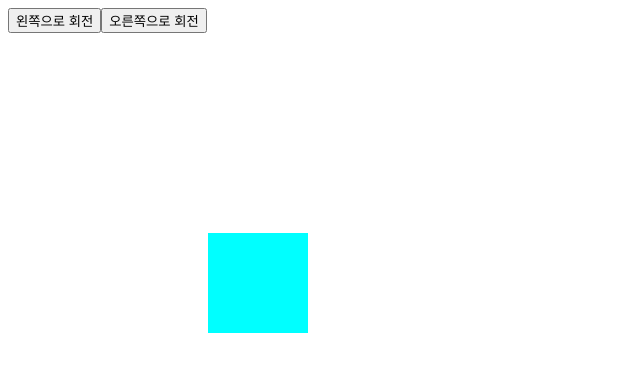
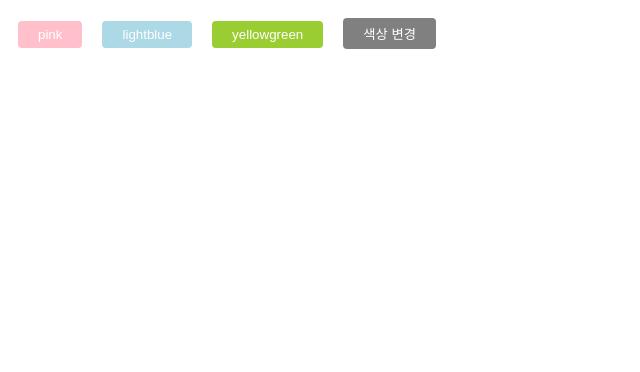
Before and after one commit to Jinkyo-09/react-first, a React (Create React App) app: page /#/ in a window 1280 px wide. Shown: the top 372 px of the page, without its empty margins (0-640 px from the left). Built offline with nearby package versions, Linux system fonts and the light colour scheme.

Commit message:
버튼클릭시 기존 데이터 변경 및 스타일 변경

```diff
--- a/src/App.jsx
+++ b/src/App.jsx
@@ -6,34 +6,20 @@
 import './style.scss';
 
 function App() {
-	const [Degree, setDegree] = useState(0);
+	const [colors, setcolors] = useState(['pink', 'lightblue', 'yellowgreen']);
+	const colors2 = [...colors];
+	colors2[0] = 'hotpink';
 
 	return (
 		<>
-			<button onClick={() => setDegree(Degree - 45)}>왼쪽으로 회전</button>
-			<button onClick={() => setDegree(Degree + 45)}>오른쪽으로 회전</button>
-			<article style={{ transform: `rotate(${Degree}deg)` }}></article>
+			{colors.map((color, idx) => (
+				<button style={{ backgroundColor: color }} key={idx}>
+					{color}
+				</button>
+			))}
+			<button onClick={() => setcolors(colors2)}>색상 변경</button>
 		</>
 	);
 }
 
 export default App;
-
-/*
-	hooks
-	- 리액트 16버전부터 새로나온 개념으로 리앸트에서 자주 쓰이는 상ㅇ태관리, 생명주기에 관련된 내용들을 hook이라는 형태의 내장함수로 편의 기능을 제공
-	-hook이 나오기 전까지는 class방식으로 컴포넌트를 생성 및 기능확장을 비효율적으로 처리
-
-	자주쓰는 hook top3
-	useState : 컴포넌트에서 화면의 랜더링을 담당하는 중요한 정보값 관리
-	useEffect : 컴포넌트의 생명주기에 관련된 함수 (생성, 변화, 소멸)
-	useRef : 컴포넌트 안쪽에서 특정 값을 참조객체에 담을때
-
-	리액트의 성능 관리를 hook
-	리액트에서의 memoization : 메모리점유율을 늘려서 성능을 개선
-	js는 기본적으로 Garbage collector에 의해서 메모리가 관리됨
-	아래의 hook을 통해서 특정 값을 강제 메모이제이션 처리하면 Garbage collector에서 제외됨
-	memo(컴포넌트 자체를 메모이제이션)
-	useCallback(컴포넌트 안쪽의 핸들러 함수 자체를 메모이제이션)
-	useMemo(특정 핸들러 힘수의 리턴값을 메모이제이션)
-*/
--- a/src/style.scss
+++ b/src/style.scss
@@ -1,7 +1,10 @@
-article {
-	width: 100px;
-	height: 100px;
-	background-color: aqua;
-	margin: 200px;
+button {
+	border: none;
+	display: inline-block;
+	padding: 6px 20px;
+	margin: 10px;
+	border-radius: 4px;
+	background-color: gray;
+	color: #fff;
 	transition: 0.5s;
 }
```
